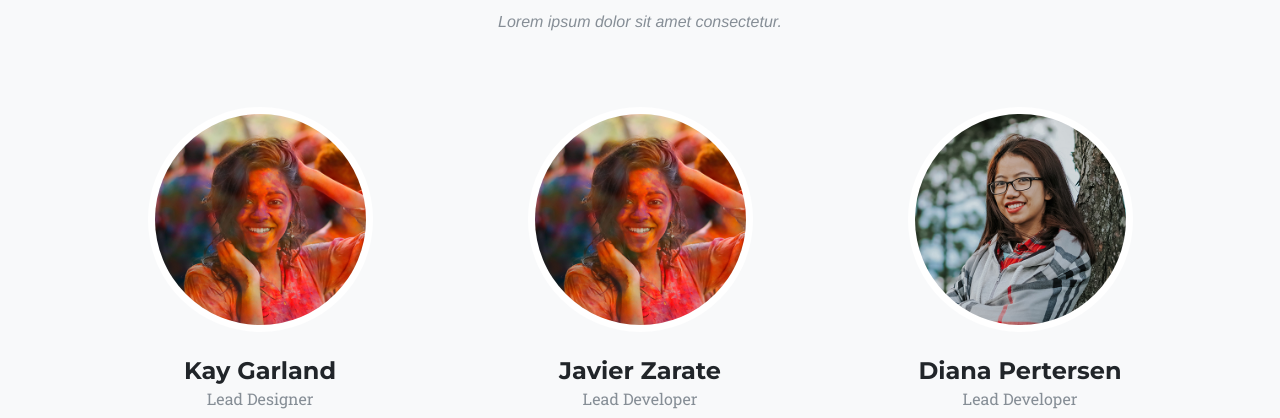
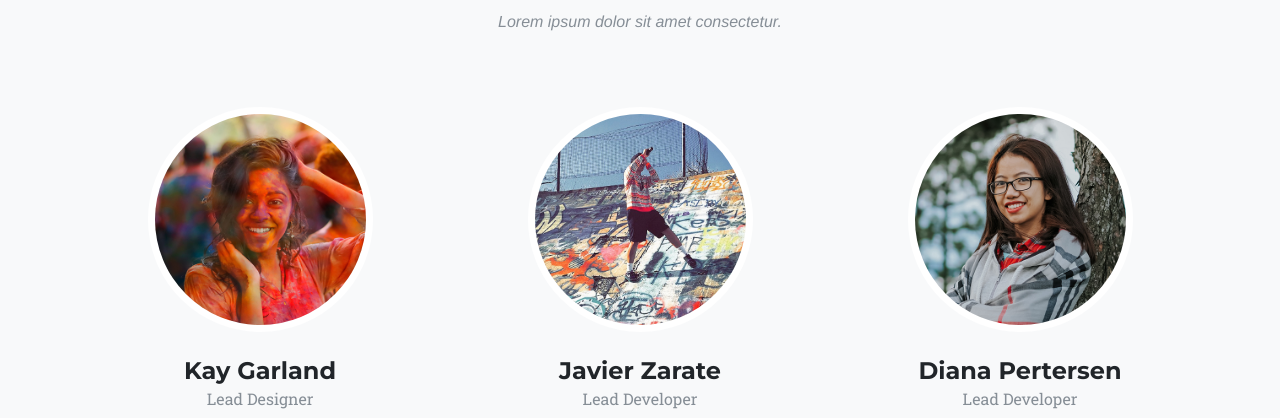
Before and after one commit to zaratejavier/zaratejavier.github.io, a website: page index.html in a window 1280 px wide. Shown: the part 4305-4723 px from the top of the page. Drawn offline with nearby package versions, Linux system fonts and the light colour scheme; files that its build step writes are made by us from their sources; files whose address does not match are found by name; a web font is replaced by a local one.

Commit message:
adding image

```diff
--- a/index.html
+++ b/index.html
@@ -353,7 +353,7 @@
             </div>
             <div class="col-sm-4">
                 <div class="team-member">
-                    <img class="mx-auto rounded-circle" src="img/team/1.jpg" alt="">
+                    <img class="mx-auto rounded-circle" src="img/team/ME.jpg" alt="">
                     <h4>Javier Zarate</h4>
                     <p class="text-muted">Lead Developer</p>
                     <ul class="list-inline social-buttons">
```
Also changed, not shown: img/about/ME.jpg (renamed from img/ME.jpg).
